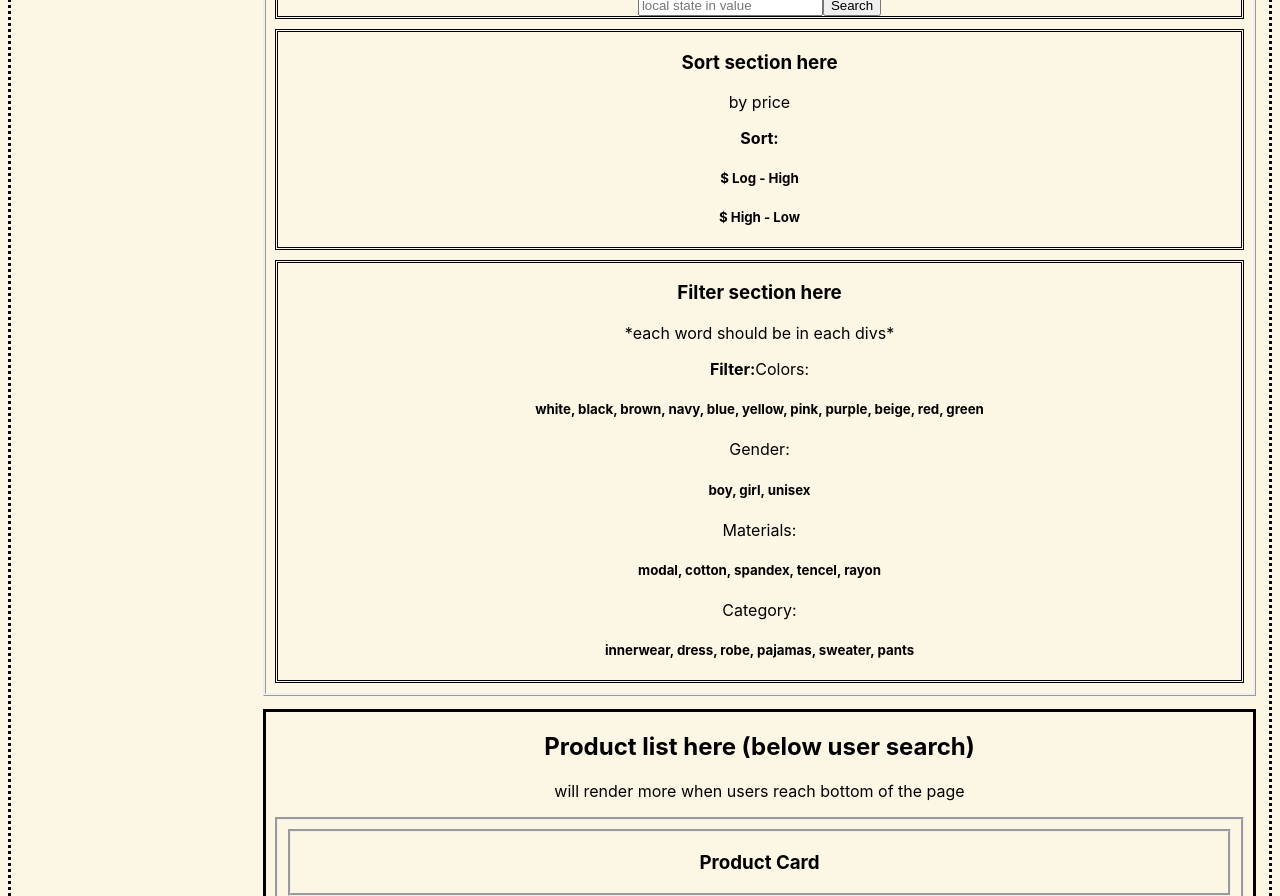
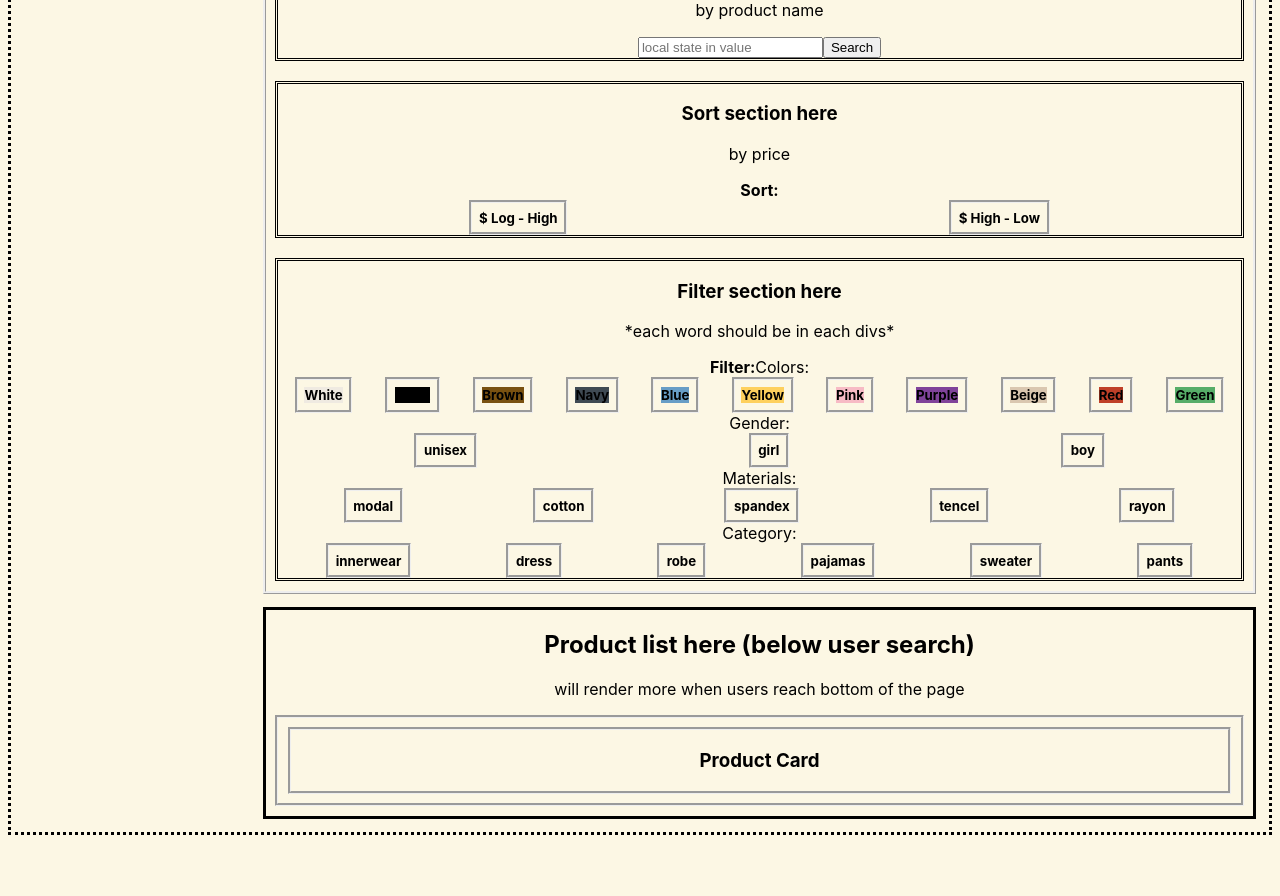
Before and after one commit to stomg7969/ecommerce-website-solo-project, a React (Create React App) app in the folder moonya-frontend/: page /user/profile/update in a window 1280 px wide. Shown: the part 1640-2536 px from the top of the page. After the commit the page ends 2483 px from the top, so only its background shows below. Built offline with nearby package versions, Linux system fonts and the light colour scheme.

Commit message:
CSS for filter and sort, for color-filter: included colors

```diff
--- a/moonya-frontend/src/Components/Filter.js
+++ b/moonya-frontend/src/Components/Filter.js
@@ -14,23 +14,91 @@ class Filter extends React.Component {
           {/* mouseover event listener with onclick */}
           {/* clicking, will pass up to parent to appear as tags. */}
           <label>Colors:</label>
-          <div>
-            <h5>
-              white, black, brown, navy, blue, yellow, pink, purple, beige, red,
-              green
-            </h5>
+          <div id="color-filter-container">
+            <div className="filter colors">
+              <h5 id="white">White</h5>
+            </div>
+            <div className="filter colors">
+              <h5 id="black">Black</h5>
+            </div>
+            <div className="filter colors">
+              <h5 id="brown">Brown</h5>
+            </div>
+            <div className="filter colors">
+              <h5 id="navy">Navy</h5>
+            </div>
+            <div className="filter colors">
+              <h5 id="blue">Blue</h5>
+            </div>
+            <div className="filter colors">
+              <h5 id="yellow">Yellow</h5>
+            </div>
+            <div className="filter colors">
+              <h5 id="pink">Pink</h5>
+            </div>
+            <div className="filter colors">
+              <h5 id="purple">Purple</h5>
+            </div>
+            <div className="filter colors">
+              <h5 id="beige">Beige</h5>
+            </div>
+            <div className="filter colors">
+              <h5 id="red">Red</h5>
+            </div>
+            <div className="filter colors">
+              <h5 id="green">Green</h5>
+            </div>
           </div>
           <label>Gender:</label>
-          <div>
-            <h5>boy, girl, unisex</h5>
+          <div id="gender-filter-container">
+            <div className="filter gender">
+              <h5>unisex</h5>
+            </div>
+            <div className="filter gender">
+              <h5>girl</h5>
+            </div>
+            <div className="filter gender">
+              <h5>boy</h5>
+            </div>
           </div>
           <label>Materials:</label>
-          <div>
-            <h5>modal, cotton, spandex, tencel, rayon</h5>
+          <div id="material-filter-container">
+            <div className="filter materials">
+              <h5>modal</h5>
+            </div>
+            <div className="filter materials">
+              <h5>cotton</h5>
+            </div>
+            <div className="filter materials">
+              <h5>spandex</h5>
+            </div>
+            <div className="filter materials">
+              <h5>tencel</h5>
+            </div>
+            <div className="filter materials">
+              <h5>rayon</h5>
+            </div>
           </div>
           <label>Category:</label>
-          <div>
-            <h5>innerwear, dress, robe, pajamas, sweater, pants</h5>
+          <div id="category-filter-container">
+            <div className="filter categories">
+              <h5>innerwear</h5>
+            </div>
+            <div className="filter categories">
+              <h5>dress</h5>
+            </div>
+            <div className="filter categories">
+              <h5>robe</h5>
+            </div>
+            <div className="filter categories">
+              <h5>pajamas</h5>
+            </div>
+            <div className="filter categories">
+              <h5>sweater</h5>
+            </div>
+            <div className="filter categories">
+              <h5>pants</h5>
+            </div>
           </div>
         </div>
       </div>
--- a/moonya-frontend/src/Components/Sort.js
+++ b/moonya-frontend/src/Components/Sort.js
@@ -6,14 +6,14 @@ class Sort extends React.Component {
       <div id="sort">
         <h3>Sort section here</h3>
         <p>by price</p>
-        <div>
-          <strong>Sort:</strong>
+        <strong>Sort:</strong>
+        <div id="price-sort-container">
           {/* mouseover event listener with onclick */}
           {/* clicking, will pass up to parent to appear as tags. */}
-          <div>
+          <div className="price-sort">
             <h5>$ Log - High</h5>
           </div>
-          <div>
+          <div className="price-sort">
             <h5>$ High - Low</h5>
           </div>
         </div>
--- a/moonya-frontend/src/index.css
+++ b/moonya-frontend/src/index.css
@@ -22,44 +22,69 @@ img {
 }
 #landing-page {
 }
+/* ****************************************************** */
+/* Navigation menue */
 #menu {
   border-style: double;
   text-align: center;
   margin: 1%;
   margin-right: 80%;
 }
+/* ****************************************************** */
+/* User login, logout, signup, profile container */
 #user-container {
   border-style: groove;
   text-align: center;
   margin: 1%;
 }
+/* ****************************************************** */
+/* customer cart */
 #cart {
   border-style: groove;
   text-align: center;
   margin: 1%;
   margin-left: 80%;
 }
+/* ****************************************************** */
+/* Container that wraps searching, filtering, and sorting */
 #user-input {
   border-style: ridge;
   text-align: center;
   margin: 1%;
   margin-left: 20%;
+  display: flex;
+  /* justify-content: space-around; */
+  flex-direction: column;
 }
+/* ****************************************************** */
+/* Searching */
 #search {
   border-style: double;
   text-align: center;
   margin: 1%;
 }
+/* ****************************************************** */
+/* Sorting */
 #sort {
   border-style: double;
   text-align: center;
   margin: 1%;
 }
-#filter {
-  border-style: double;
-  text-align: center;
-  margin: 1%;
+#price-sort-container {
+  /* margin-left: 20%; */
+  display: flex;
+  justify-content: space-around;
+  /* flex-wrap: wrap; */
 }
+.price-sort {
+  border-style: groove;
+}
+.price-sort h5 {
+  /* background-color: rgb(239, 234, 225); */
+  margin: 0.5em;
+}
+/* ****************************************************** */
+/* Products */
 #product-container {
   border-style: solid;
   text-align: center;
@@ -76,3 +101,75 @@ img {
   text-align: center;
   margin: 1%;
 }
+/* ****************************************************** */
+/* Filtering */
+#filter {
+  border-style: double;
+  text-align: center;
+  margin: 1%;
+}
+#color-filter-container {
+  /* margin-left: 20%; */
+  display: flex;
+  justify-content: space-around;
+  flex-wrap: wrap;
+}
+#gender-filter-container {
+  /* margin-left: 20%; */
+  display: flex;
+  justify-content: space-around;
+  flex-wrap: wrap;
+}
+#material-filter-container {
+  /* margin-left: 20%; */
+  display: flex;
+  justify-content: space-around;
+  flex-wrap: wrap;
+}
+#category-filter-container {
+  /* margin-left: 20%; */
+  display: flex;
+  justify-content: space-around;
+  flex-wrap: wrap;
+}
+.filter {
+  border-style: groove;
+}
+.filter h5 {
+  margin: 0.5em;
+}
+#white {
+  background-color: rgb(239, 234, 225);
+}
+#black {
+  background-color: black;
+}
+#brown {
+  background-color: rgb(121, 81, 16);
+}
+#navy {
+  background-color: rgb(63, 74, 83);
+}
+#blue {
+  background-color: rgb(103, 157, 198);
+}
+#yellow {
+  background-color: rgb(254, 208, 93);
+}
+#pink {
+  background-color: rgb(247, 187, 197);
+}
+#purple {
+  background-color: rgb(128, 67, 154);
+}
+#beige {
+  background-color: rgb(218, 199, 176);
+}
+#red {
+  background-color: rgb(191, 64, 40);
+}
+#green {
+  background-color: #57ad68;
+  /* background-color: rgb(88, 167, 104); */
+}
+/* ************************************ */
```
